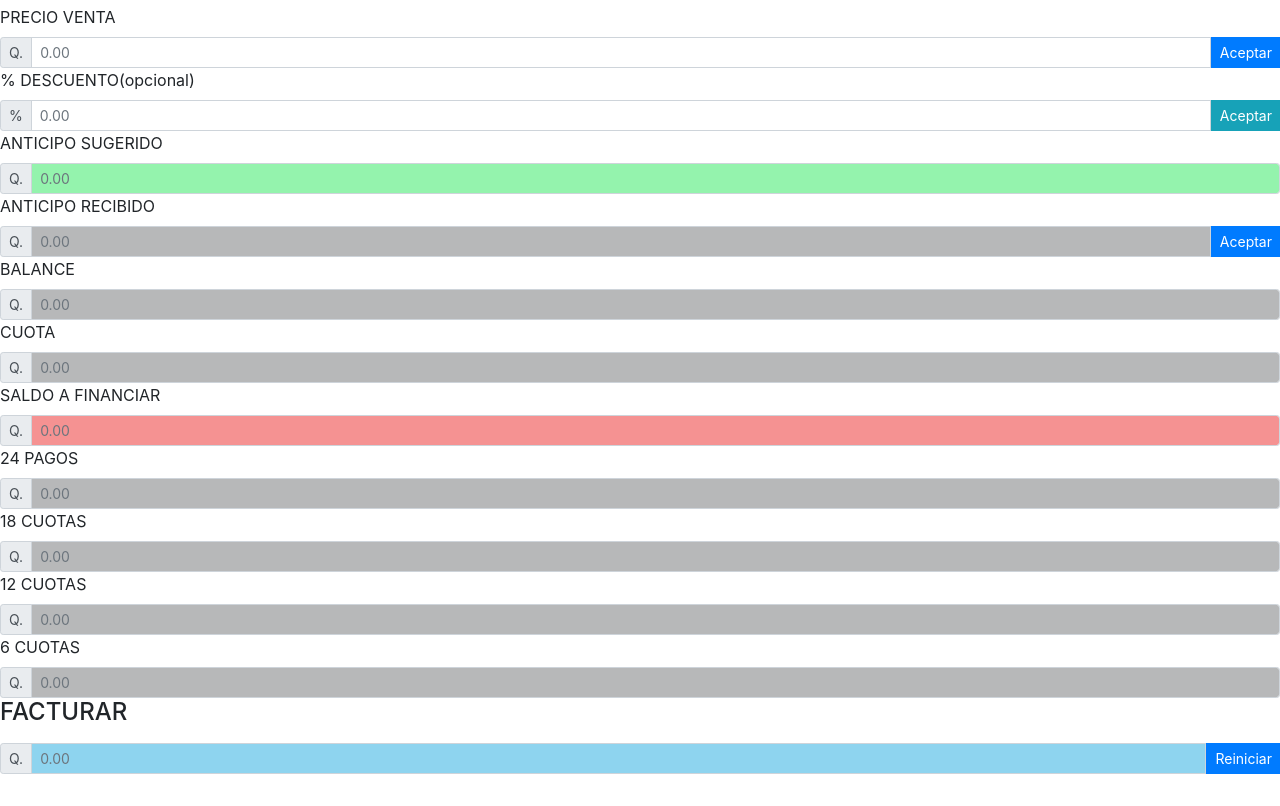
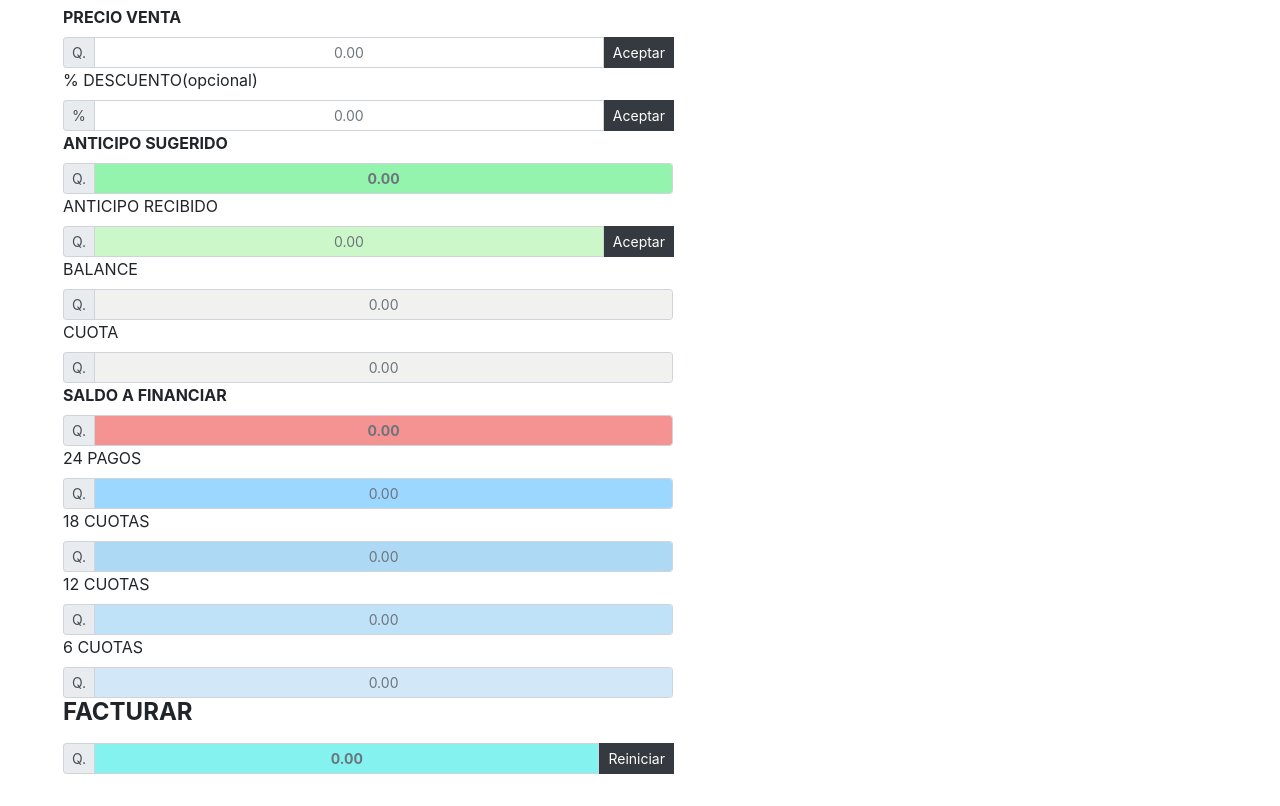
Before and after one commit to Luiskr1993/RoyalCalculator, a plain HTML site: page index.html in a window 1280 px wide. Shown: the part 99-905 px from the top of the page. Before the commit the page ends 873 px from the top, so only its background shows below. Drawn offline with Linux system fonts and the light colour scheme.

Commit message:
Se agregaron cambios sobre la interfaz grafica y se agregaron las ventanas de alerta que confirman cada acción sobre la calculadora.

```diff
--- a/index.html
+++ b/index.html
@@ -53,149 +53,148 @@
   	</div>
 
   </nav>
-</div>
 
-
-<!-- **************************INICIA LA SECCIÓN DE FORMULARIO***********************************************-->
+  <!-- **************************INICIA LA SECCIÓN DE FORMULARIO***********************************************-->
       <div class="panel panel-default">
         <div class="panel-heading bg-secondary">
           <h2 class="panel-title" text-decoration: bold;">CALCULADORA</h2>
         </div>
-        <div class="panel-body border-info" font-size: small;">
+        <div class="panel-body border-info " font-size: small;">
           <form role="form">
               <!--********************* PRECIO DE VENTA ************************-->
-              <div class="form-group mb-0">
-                <label for="inputTotal">PRECIO VENTA</label>
+              <div class="form-group col-sm-6  mb-0 mx-sm-5">
+                <label for="inputTotal "><strong>PRECIO VENTA</strong></label>
                 <div id class="input-group input-group-sm">
                   <div class="input-group-prepend">
                     <div class="input-group-text">Q.</div>
                   </div>
-                  <input type="text" class="form-control" id="inputTotal" placeholder="0.00">
+                  <input type="text" class="form-control text-center" id="inputTotal" placeholder="0.00">
                   <div class="input-group-prepend">
-                      <button class="btn btn-primary" type="submit" onclick="anticipoSugerido(this.id); return false;">Aceptar</button>
+                      <button class="btn btn-dark" type="submit" onclick="anticipoSugerido(this.id); return false;">Aceptar</button>
                   </div>
                 </div>
               </div>
               <!--********************* % DE DESCUENTO ************************-->
-              <div class="form-group mb-0">
+              <div class="form-group col-sm-6 mb-0 mx-sm-5 ">
                 <label for="inputDescuento">% DESCUENTO(opcional)</label>
                 <div id class="input-group input-group-sm">
                   <div class="input-group-prepend">
                     <div class="input-group-text">%</div>
                   </div>
-                  <input type="text" class="form-control" id="inputDescuento" placeholder="0.00">
+                  <input type="text" class="form-control text-center" id="inputDescuento" placeholder="0.00">
                   <div class="input-group-prepend">
-                      <button class="btn btn-info" type="submit" onclick="calculaDescuento(this.id); return false; " aria-expanded="true">Aceptar</button>
+                      <button class="btn btn-dark" type="submit" onclick="calculaDescuento(this.id); return false; " aria-expanded="true">Aceptar</button>
                   </div>
                 </div>
               </div>
               <!--********************* ANTICIPO SUGERIDO************************-->
-              <div class="form-group mb-0" >
-                <label for="inputAnticipoSugerido">ANTICIPO SUGERIDO</label>
+              <div class="form-group  col-sm-6 mb-0 mx-sm-5" >
+                <label for="inputAnticipoSugerido"><strong>ANTICIPO SUGERIDO</strong></label>
                 <div id class="input-group input-group-sm">
                   <div class="input-group-prepend">
                     <div class="input-group-text">Q.</div>
                   </div>
-                  <input type="text" readonly class="form-control" id="inputAnticipoSugerido" placeholder="0.00" style="background-color: #94F3AD">
+                  <input type="text" readonly class="form-control text-center" id="inputAnticipoSugerido" placeholder="0.00" style="background-color: #94F3AD; font-weight:bold;">
                 </div>
               </div>
               <!--********************* ANTICIPO RECIBIDO************************-->
-              <div class="form-group mb-0">
+              <div class="form-group col-sm-6 mb-0 mx-sm-5">
                 <label for="inputAnticipoRecibido">ANTICIPO RECIBIDO</label>
                 <div id class="input-group input-group-sm">
                   <div class="input-group-prepend">
                     <div class="input-group-text">Q.</div>
                   </div>
-                  <input type="text" class="form-control" id="inputAnticipoRecibido" placeholder="0.00" style="background-color: #B7B8B9" text="0">
+                  <input type="text" class="form-control text-center" id="inputAnticipoRecibido" placeholder="0.00" style="background-color: #CCF8C9" text="0">
                   <div class="input-group-prepend">
-                      <button class="btn btn-primary" type="submit" onclick="restoDeCalculos(this.id); return false;">Aceptar</button>
+                      <button class="btn btn-dark" type="submit" onclick="restoDeCalculos(this.id); return false;">Aceptar</button>
                   </div>
                 </div>
               </div>
               <!--********************* BALANCE ************************-->
-              <div class="form-group mb-0">
+              <div class="form-group col-sm-6 mb-0 mx-sm-5">
                 <label for="inputBalance">BALANCE</label>
                 <div id class="input-group input-group-sm">
                   <div class="input-group-prepend">
                     <div class="input-group-text">Q.</div>
                   </div>
-                  <input type="text" readonly class="form-control" id="inputBalance" placeholder="0.00" style="background-color: #B7B8B9">
+                  <input type="text" readonly class="form-control text-center" id="inputBalance" placeholder="0.00" style="background-color: #F1F1F0">
                 </div>
               </div>
               <!--********************* CUOTA ************************-->
-              <div class="form-group mb-0">
+              <div class="form-group col-sm-6 mb-0 mx-sm-5">
                 <label for="inputCuota">CUOTA</label>
                 <div id class="input-group input-group-sm">
                   <div class="input-group-prepend">
                     <div class="input-group-text">Q.</div>
                   </div>
-                  <input type="text" readonly class="form-control" id="inputCuota" placeholder="0.00" style="background-color: #B7B8B9">
+                  <input type="text" readonly class="form-control text-center" id="inputCuota" placeholder="0.00" style="background-color: #F1F1F0">
                 </div>
               </div>
               <!--********************* SALDO A FINANCIAR ************************-->
-              <div class="form-group mb-0">
-                <label for="inputSaldoFinanciar">SALDO A FINANCIAR</label>
+              <div class="form-group col-sm-6 mb-0 mx-sm-5">
+                <label for="inputSaldoFinanciar"><strong>SALDO A FINANCIAR</strong></label>
                 <div id class="input-group input-group-sm">
                   <div class="input-group-prepend">
                     <div class="input-group-text">Q.</div>
                   </div>
-                  <input type="text" readonly class="form-control" id="inputSaldoFinanciar" placeholder="0.00" style="background-color: #F59292">
+                  <input type="text" readonly class="form-control text-center" id="inputSaldoFinanciar" placeholder="0.00" style="background-color: #F59292; font-weight:bold;">
                 </div>
               </div>
               <!--********************* 24 PAGOS ************************-->
-              <div class="form-group mb-0">
+              <div class="form-group col-sm-6 mb-0 mx-sm-5">
                 <label for="input24">24 PAGOS</label>
                 <div id class="input-group input-group-sm">
                   <div class="input-group-prepend">
                     <div class="input-group-text">Q.</div>
                   </div>
-                  <input type="text" readonly class="form-control" id="input24" placeholder="0.00" style="background-color: #B7B8B9">
+                  <input type="text" readonly class="form-control text-center" id="input24" placeholder="0.00" style="background-color: #9CD7FF">
                 </div>
               </div>
               <!--********************* 18 CUOTAS ************************-->
-              <div class="form-group mb-0">
+              <div class="form-group col-sm-6 mb-0 mx-sm-5">
                 <label for="input18">18 CUOTAS</label>
                 <div id class="input-group input-group-sm">
                   <div class="input-group-prepend">
                     <div class="input-group-text">Q.</div>
                   </div>
-                  <input type="text" readonly class="form-control" id="input18" placeholder="0.00" style="background-color: #B7B8B9">
+                  <input type="text" readonly class="form-control text-center" id="input18" placeholder="0.00" style="background-color: #AED9F5">
                 </div>
               </div>
               <!--********************* 12 CUOTAS ************************-->
-              <div class="form-group mb-0">
+              <div class="form-group col-sm-6 mb-0 mx-sm-5">
                 <label for="input12">12 CUOTAS</label>
                 <div id class="input-group input-group-sm">
                   <div class="input-group-prepend">
                     <div class="input-group-text">Q.</div>
                   </div>
-                  <input type="text" readonly class="form-control" id="input12" placeholder="0.00" style="background-color: #B7B8B9">
+                  <input type="text" readonly class="form-control text-center" id="input12" placeholder="0.00" style="background-color: #C0E2F9">
                 </div>
               </div>
               <!--********************* 6 CUOTAS ************************-->
-              <div class="form-group mb-0">
+              <div class="form-group col-sm-6 mb-0 mx-sm-5">
                 <label for="input6">6 CUOTAS</label>
                 <div id class="input-group input-group-sm">
                   <div class="input-group-prepend">
                     <div class="input-group-text">Q.</div>
                   </div>
-                  <input type="text" readonly class="form-control" id="input6" placeholder="0.00" style="background-color: #B7B8B9">
+                  <input type="text" readonly class="form-control text-center" id="input6" placeholder="0.00" style="background-color: #D2E8F8">
                 </div>
               </div>
               <!--********************* FACTURAR ************************-->
-              <div class="form-group mb-0">
-                <label for="inputFacturar"><h4>FACTURAR</h4></label>
+              <div class="form-group col-sm-6 mb-0 mx-sm-5">
+                <label for="inputFacturar"><h4><strong>FACTURAR</strong></h4></label>
                 <div id class="input-group input-group-sm" style="text-decoration: bold;">
                   <div class="input-group-prepend">
                     <div class="input-group-text" style="text-decoration: bold">Q.</div>
                   </div>
-                  <input type="text" readonly class="form-control" id="inputFacturar" placeholder="0.00" style="background-color: #8ED4EF; text-decoration: bold;">
+                  <input type="text" readonly class="form-control text-center" id="inputFacturar" placeholder="0.00" style="background-color: #84F3EF; font-weight: bold;">
                   <div class="input-group-prepend">
-                    <button class="btn btn-primary" type="submit" onclick="reiniciar(this.id);return true;" >Reiniciar</button>
+                    <button class="btn btn-dark" type="submit" onclick="reiniciar(this.id);return true;" >Reiniciar</button>
                   </div>
                 </div>
               </div>
               </div>
+              <div class="panel-footer panel-group-sm" style="color:white"><h6><p>________________________</p><p>__________________________</p></h6></div>
 
           </form>
         </div>
@@ -203,6 +202,8 @@
 
 
       <!-- **************************FINALIZA LA SECCIÓN DE FORMULARIO***********************************************-->
+</div>
+
 
 <script src="/js/bootstrap.js"></script>
 <script src="js/funciones.js"></script>
--- a/js/funciones.js
+++ b/js/funciones.js
@@ -39,7 +39,7 @@ function restoDeCalculos(id){
 	var comp = "";
 
 	if(recibido.length == 0){
-		recibido = parseFloat("0.00").toFixed(2);
+		//recibido = parseFloat("0.00").toFixed(2);
 
 	}else{
 		recibido = document.getElementById("inputAnticipoRecibido").value;
@@ -65,6 +65,7 @@ function restoDeCalculos(id){
 	document.getElementById("input6").value = cuota6;
 	document.getElementById("inputFacturar").value = facturar.toFixed(2);
 
+	alert("[SUCCESS]:Calculo Realizado Exitosamente!");
 	return false;
 
 }
```
